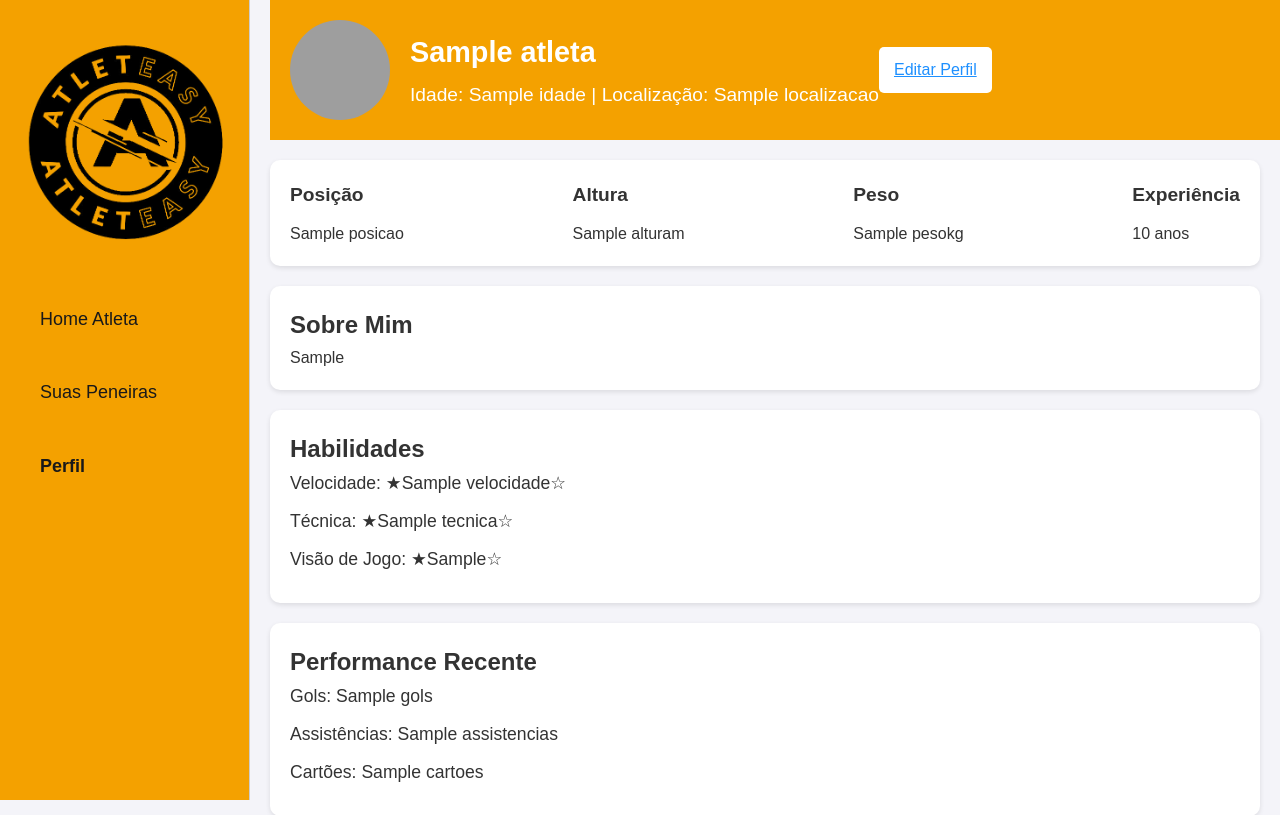
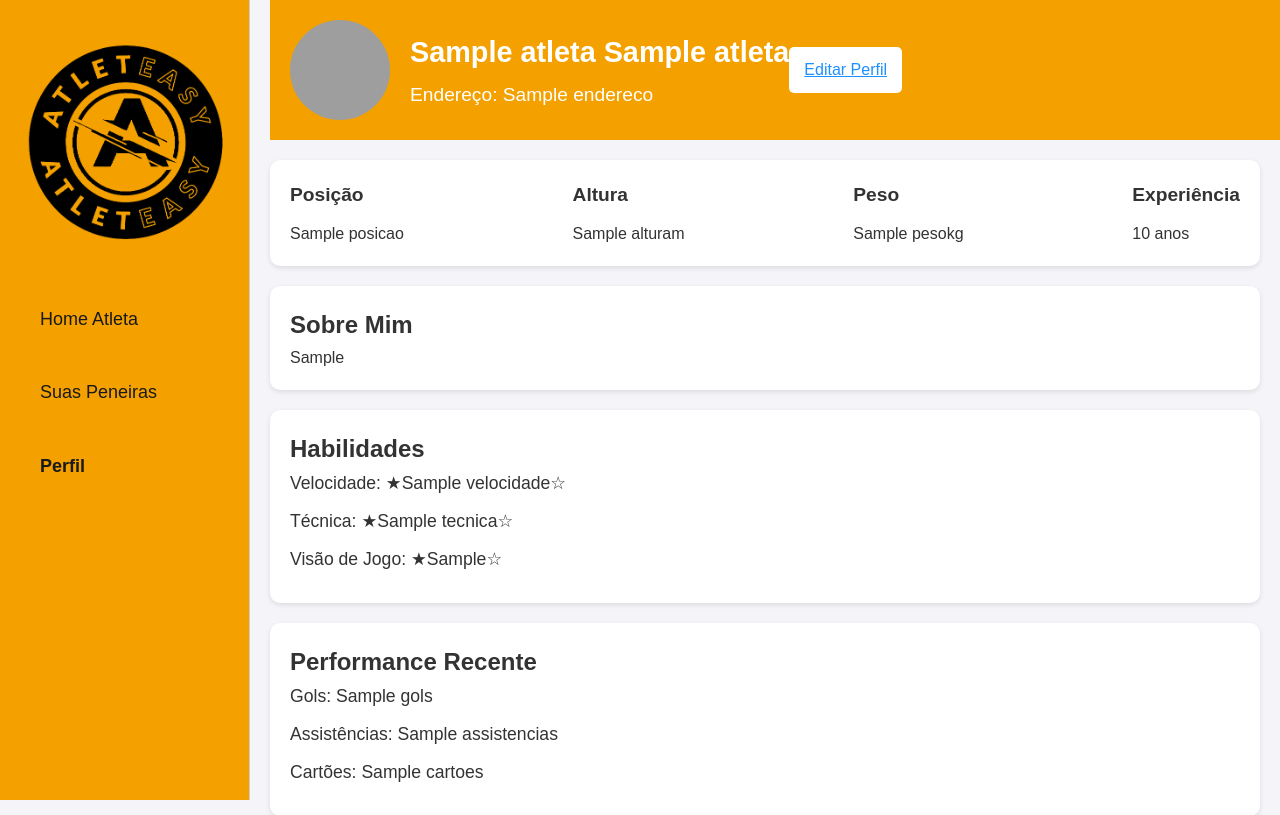
Before and after one commit to GuilhermeCalifoni-code/AtletEasy, a Flask app: template AtletEasy/templates/perfilAtleta.html in a window 1280 px wide. Shown: the top 815 px of the page. Run offline with Flask 3, Linux system fonts and the light colour scheme; the template is opened without the code that fills it: most values are stand-ins (such as "Sample title", 1, 10 or a date in 2020); grey boxes are pictures that could not be loaded.

Commit message:
finalmente o banco está funcionando e o perfil tb

```diff
--- a/AtletEasy/routes_atleta.py
+++ b/AtletEasy/routes_atleta.py
@@ -69,7 +69,10 @@ def home_atleta():
 # Rota para visualizar o perfil do atleta
 @atleta_bp.route('/perfil-atleta')
 def perfil_atleta():
+    print("Acessando perfil do atleta. Sessão atual:", session)  # Depuração da sessão
+
     if 'usuario_id' not in session:
+        print("Usuário não autenticado, redirecionando para login.")  # Depuração de redirecionamento
         flash('Você precisa estar logado para acessar esta página.', 'warning')
         return redirect(url_for('login.login'))
 
--- a/AtletEasy/routes_login.py
+++ b/AtletEasy/routes_login.py
@@ -14,7 +14,6 @@ def login():
     if request.method == 'POST':
         username = request.form['usuario']
         password = request.form['senha']
-        print ("Dados requisitados")
 
         try:
             # Tenta obter a conexão com o banco de dados
@@ -33,8 +32,9 @@ def login():
                     session['usuario'] = atleta['Usuario']
                     session['usuario_id'] = atleta['idAtleta']
                     session['tipo_usuario'] = 'atleta'
+                    print("Sessão após login como atleta:", session)  # Adiciona esta linha para depuração
                     flash('Login como atleta realizado com sucesso!', 'success')
-                    return render_template('HomeAtleta.html')  # Caminho para a tela do home do atleta
+                    return redirect(url_for('atleta.home_atleta'))
 
                 # Consulta para buscar clube
                 query_clube = "SELECT idClube, Usuario FROM cadclube WHERE Usuario = %s AND Senha = %s"
--- a/AtletEasy/templates/editarperfil.html
+++ b/AtletEasy/templates/editarperfil.html
@@ -8,7 +8,7 @@
 <body>
     <h1>Editar Perfil do Atleta</h1>
 
-    <form action="{{ url_for('editar_perfil') }}" method="POST">
+    <form action="{{ url_for('atleta.editar_perfil') }}" method="POST">
         <label for="Posicao">Posição:</label>
         <input type="text" id="Posicao" name="Posicao" value="{{ atleta['Posicao'] }}" required><br><br>
 
--- a/AtletEasy/templates/perfilAtleta.html
+++ b/AtletEasy/templates/perfilAtleta.html
@@ -13,21 +13,20 @@
         </div>
         <nav>
             <ul>
-                <li><a href="{{ url_for('home_atleta') }}">Home Atleta</a></li>
-                <li><a href="/visualizar-peneiras">Suas Peneiras</a></li>
-                <li><a href="{{ url_for('perfil_atleta') }}" style="font-weight: bold;">Perfil </a></li>
-              </ul>
+                <li><a href="{{ url_for('atleta.home_atleta') }}">Home Atleta</a></li>
+                <li><a href="{{ url_for('atleta.visualizar_peneiras') }}">Suas Peneiras</a></li>
+                <li><a href="{{ url_for('atleta.perfil_atleta') }}" style="font-weight: bold;">Perfil</a></li>
+            </ul>
         </nav>
     </div>
     <header>
         <div class="profile-header">
             <img src="profile.jpg" alt="Foto de Perfil" class="profile-picture">
             <div class="profile-info">
-                <h1>{{ atleta['Nome'] }}</h1>
-                <p>Idade: {{ atleta['Idade'] }} | Localização: {{ atleta['Localizacao'] }}</p>
+                <h1>{{ atleta['Nome'] }} {{ atleta['Sobrenome'] }}</h1>
+                <p>Endereço: {{ atleta['Endereco'] }}</p>
             </div>
-            <a href="{{ url_for('editar_perfil') }}" class="edit-btn">Editar Perfil</a>
-
+            <a href="{{ url_for('atleta.editar_perfil') }}" class="edit-btn">Editar Perfil</a>
         </div>
     </header>
 
```
